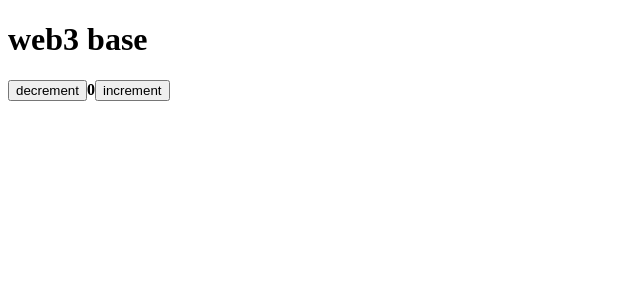
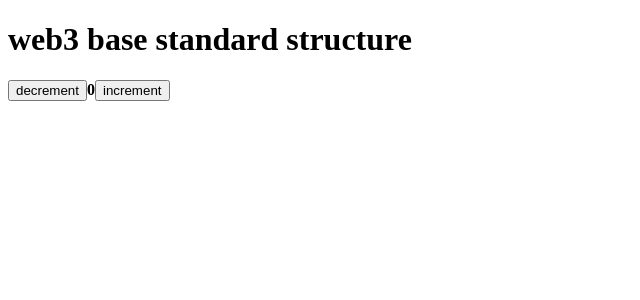
Before and after one commit to Adophlidu/web3-base, a React app: page / in a window 1280 px wide. Shown: the top 300 px of the page, without its empty margins (0-640 px from the left). Built offline with nearby package versions, Linux system fonts and the light colour scheme.

Commit message:
chore(public/index.html): update the index.html

```diff
--- a/src/App.tsx
+++ b/src/App.tsx
@@ -2,7 +2,7 @@ import Counter from "@components/Counter"
 
 const App = () => {
   return <div>
-    <h1>web3 base</h1>
+    <h1>web3 base standard structure</h1>
     <Counter />
   </div>
 }
```
